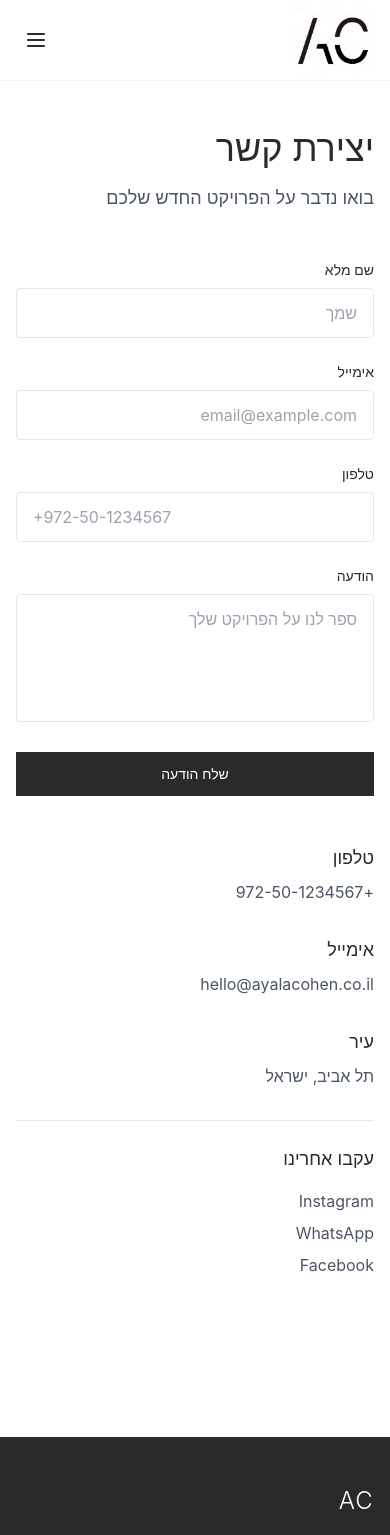
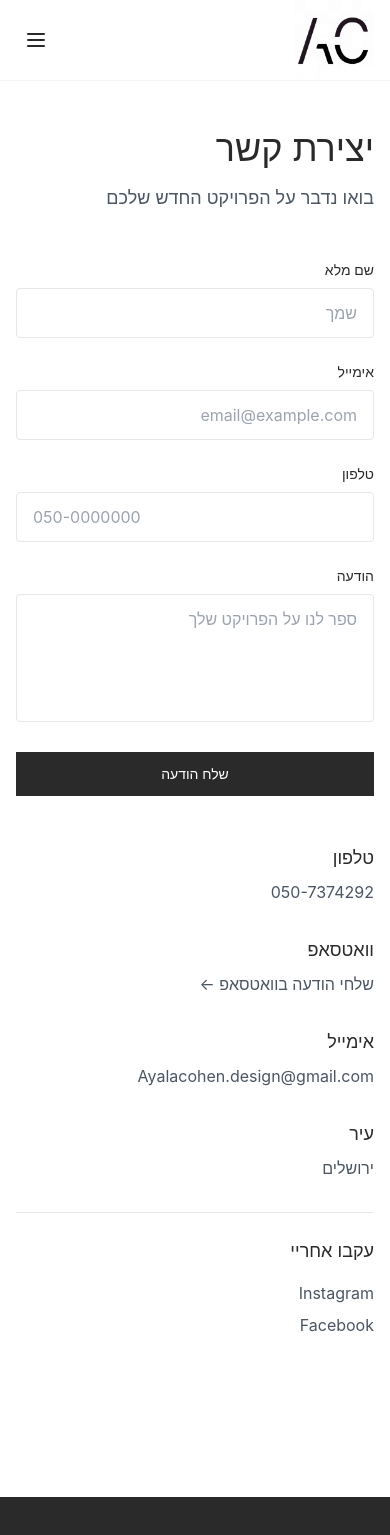
Before and after one commit to meir1997/ayla-cohen-portfolio, a Next.js app: page /contact in a window 390 px wide. Shown: the top 1535 px of the page. Built offline with nearby package versions, Linux system fonts and the light colour scheme.

Commit message:
Contact: add real phone/email/city, move WhatsApp to contact, rename to עקבו אחריי

```diff
--- a/src/app/contact/page.tsx
+++ b/src/app/contact/page.tsx
@@ -38,7 +38,7 @@ export default function ContactPage() {
               <input
                 type="tel"
                 className="w-full px-4 py-3 border border-gray-200 rounded focus:outline-none focus:border-dark transition"
-                placeholder="+972-50-1234567"
+                placeholder="050-0000000"
               />
             </div>
 
@@ -62,25 +62,38 @@ export default function ContactPage() {
           <div className="space-y-8">
             <div>
               <h3 className="text-lg font-light mb-2">טלפון</h3>
-              <p className="text-gray-600"><a href="tel:+972501234567" className="hover:text-dark transition">+972-50-1234567</a></p>
+              <a href="tel:0507374292" className="text-gray-600 hover:text-dark transition">050-7374292</a>
+            </div>
+
+            <div>
+              <h3 className="text-lg font-light mb-2">וואטסאפ</h3>
+              <a
+                href="https://api.whatsapp.com/send?phone=972507374292&text=%D7%A9%D7%9C%D7%95%D7%9D+%D7%90%D7%99%D7%9C%D7%94,+%D7%90%D7%A0%D7%99+%D7%A4%D7%95%D7%A0%D7%94+%D7%90%D7%9C%D7%99%D7%9A+%D7%93%D7%A8%D7%9A+%D7%94%D7%90%D7%AA%D7%A8+,+%D7%AA%D7%97%D7%96%D7%A8%D7%99+%D7%90%D7%9C%D7%99+%D7%91%D7%91%D7%A7%D7%A9%D7%94+"
+                target="_blank"
+                rel="noopener noreferrer"
+                className="text-gray-600 hover:text-dark transition"
+              >
+                שלחי הודעה בוואטסאפ ←
+              </a>
             </div>
 
             <div>
               <h3 className="text-lg font-light mb-2">אימייל</h3>
-              <p className="text-gray-600"><a href="mailto:hello@ayalacohen.co.il" className="hover:text-dark transition">hello@ayalacohen.co.il</a></p>
+              <a href="mailto:Ayalacohen.design@gmail.com" className="text-gray-600 hover:text-dark transition">
+                Ayalacohen.design@gmail.com
+              </a>
             </div>
 
             <div>
               <h3 className="text-lg font-light mb-2">עיר</h3>
-              <p className="text-gray-600">תל אביב, ישראל</p>
+              <p className="text-gray-600">ירושלים</p>
             </div>
 
             <div className="pt-6 border-t border-gray-200">
-              <h3 className="text-lg font-light mb-4">עקבו אחרינו</h3>
+              <h3 className="text-lg font-light mb-4">עקבו אחריי</h3>
               <div className="space-y-2 text-gray-600">
-                <p><a href="#" className="hover:text-dark transition">Instagram</a></p>
-                <p><a href="#" className="hover:text-dark transition">WhatsApp</a></p>
-                <p><a href="#" className="hover:text-dark transition">Facebook</a></p>
+                <p><a href="https://www.instagram.com/ayalacohen.design/" target="_blank" rel="noopener noreferrer" className="hover:text-dark transition">Instagram</a></p>
+                <p><a href="https://www.facebook.com/profile.php?id=100089356337105" target="_blank" rel="noopener noreferrer" className="hover:text-dark transition">Facebook</a></p>
               </div>
             </div>
           </div>
--- a/src/components/Footer.tsx
+++ b/src/components/Footer.tsx
@@ -25,10 +25,9 @@ export default function Footer() {
 
           {/* Social */}
           <div>
-            <h4 className="font-light mb-4">עקבו אחרינו</h4>
+            <h4 className="font-light mb-4">עקבו אחריי</h4>
             <div className="flex gap-4 text-gray-400">
               <a href="https://www.instagram.com/ayalacohen.design/" target="_blank" rel="noopener noreferrer" className="hover:text-white transition">Instagram</a>
-              <a href="https://api.whatsapp.com/send?phone=972507374292&text=%D7%A9%D7%9C%D7%95%D7%9D+%D7%90%D7%99%D7%9C%D7%94,+%D7%90%D7%A0%D7%99+%D7%A4%D7%95%D7%A0%D7%94+%D7%90%D7%9C%D7%99%D7%9A+%D7%93%D7%A8%D7%9A+%D7%94%D7%90%D7%AA%D7%A8+,+%D7%AA%D7%97%D7%96%D7%A8%D7%99+%D7%90%D7%9C%D7%99+%D7%91%D7%91%D7%A7%D7%A9%D7%94+" target="_blank" rel="noopener noreferrer" className="hover:text-white transition">WhatsApp</a>
               <a href="https://www.facebook.com/profile.php?id=100089356337105" target="_blank" rel="noopener noreferrer" className="hover:text-white transition">Facebook</a>
             </div>
           </div>
```
